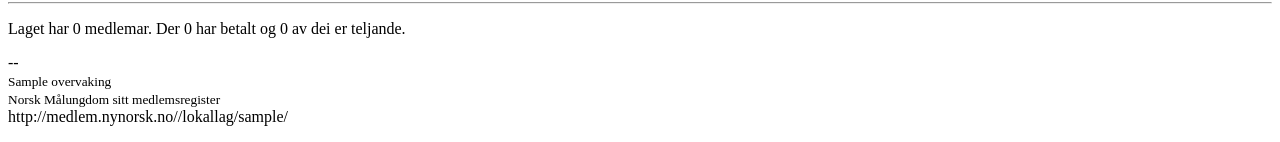
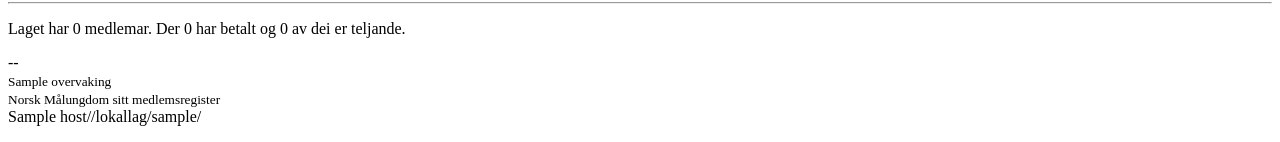
Before and after one commit to odinho/medlemssys, a Django app: template medlemssys/templates/epostar/lokallag_overvaking.html in a window 1280 px wide. Shown: the part 994-1136 px from the top of the page. Run offline with Django 3.2, Linux system fonts and the light colour scheme; tables that the repository leaves empty hold one stand-in row (values such as "Sample post"); the template is opened without the code that fills it: values that come from a table or form of the project are taken from there, most other values are stand-ins (such as "Sample title", 1, 10 or a date in 2020); parts of the project's set-up code (start-up, migrations or seed data) failed here and were passed over.

Commit message:
Fjern ein del NMU-hardkoding av URL/epost
Dette krev at du set DEFAULT_EMAIL og DEFAULT_HOST

```diff
--- a/medlemssys/config/settings/common.py
+++ b/medlemssys/config/settings/common.py
@@ -278,6 +278,8 @@ VERVETOPP = None
 
 # Used for allowing CORS, and where the ?next= redirector can point
 TRUSTED_EXTERNAL_DOMAINS = ['example.com']
+DEFAULT_HOST = ''
+DEFAULT_EMAIL = ''
 
 # Deprecated
 GIRO_CSV = os.path.join(ROOT_DIR, 'nmu-bet.csv')
--- a/medlemssys/config/settings/defaults.py
+++ b/medlemssys/config/settings/defaults.py
@@ -24,6 +24,7 @@ if DEBUG:
 
 # Hosts/domain names that are valid for this site
 ALLOWED_HOSTS = []
+DEFAULT_HOST = "https://example.com/"
 
 # Make this unique, and don't share it with anybody.
 SECRET_KEY = 'ENDRA_MEG-e!(o%l1myqy-v(ocxf*xkr)q#=l-^%yxgcod_uicne1wh5ggi1'
@@ -47,7 +48,8 @@ Adresse
 VERVETOPP = False # Exposes some data
 
 # Email
-DEFAULT_FROM_EMAIL = 'Medlemssys <noreply@medlemssys.s0.no>'
+DEFAULT_EMAIL = 'noreply@medlemssys.s0.no'
+DEFAULT_FROM_EMAIL = 'Medlemssys <{}>'.format(DEFAULT_EMAIL)
 EMAIL_SUBJECT_PREFIX = '[Medlemssys] '
 SERVER_EMAIL = DEFAULT_FROM_EMAIL
 
--- a/medlemssys/config/settings/local.py
+++ b/medlemssys/config/settings/local.py
@@ -11,6 +11,8 @@ Local settings
 from .common import *  # noqa
 
 VERVETOPP = True
+DEFAULT_EMAIL = 'test@example.com'
+DEFAULT_HOST = 'http://localhost'
 
 # DEBUG
 # ------------------------------------------------------------------------------
--- a/medlemssys/templates/admin/base_site.html
+++ b/medlemssys/templates/admin/base_site.html
@@ -10,7 +10,7 @@
         #nav_complete { display: inline-block; margin: 0 4px; }
         #nav_complete label { color: white; }
         .selected { background: #EDF3FE; }
-        /* .selected { background: url("http://medlem.nynorsk.no/static/admin/img/default-bg.gif") repeat-x #7CA0C7; color: white; }
+        /* .selected { background: url("/static/admin/img/default-bg.gif") repeat-x #7CA0C7; color: white; }
         #nav_table .selected a:link, #nav_table .selected a:visited, #nav_table .selected a { color: white; } */
         #nav_input { width: 270px; font-size: 16px; margin-top: -2px; margin-right: 5px; }
         #nav_table { width: 600px; background-color: white; color: black; position: absolute; z-index: 100; border: 2px solid white; outline: 1px solid #ccc; }
--- a/medlemssys/templates/epostar/lokallag_overvaking.html
+++ b/medlemssys/templates/epostar/lokallag_overvaking.html
@@ -4,7 +4,7 @@
 
 <h1>{{ lokallag }} medlemsliste</h1>
 
-<p>So, kva er endra dei siste {{ dagar }} dagane? <small>(ps, du finn <a href="http://medlem.nynorsk.no/{{ lokallag.listing }}">oppdaterte medlemslister i registeret</a>)</small>
+<p>So, kva er endra dei siste {{ dagar }} dagane? <small>(ps, du finn <a href="{{ host }}/{{ lokallag.listing }}">oppdaterte medlemslister i registeret</a>)</small>
 
 {% if nye_medlem %}
 
@@ -12,7 +12,7 @@
         {% with nye_medlem.0 as m  %}
         <h2>{{ m }} har meldt seg inn!</h2>
         <p>
-            {% if m.fodt %}{{ m.fornamn }} er fødd {{ m.fodt }}, rundt {{ m.alder }} år med andre ord. {% else %}Me veit ikkje kva årstal {{ m.fornamn }} er fødd. Dersom du veit, sei frå til <a href="mailto:skriv@nynorsk.no">skrivarstova</a>.{% endif %}
+            {% if m.fodt %}{{ m.fornamn }} er fødd {{ m.fodt }}, rundt {{ m.alder }} år med andre ord. {% else %}Me veit ikkje kva årstal {{ m.fornamn }} er fødd. Dersom du veit, sei frå til <a href="mailto:{{ email }}">skrivarstova</a>.{% endif %}
             Elles har {{ m.pronomen }} {{ m.har_betalt|yesno:"allereie betalt medlemspengar for i år – so ingen stress der.,framleis ikkje betalt medlemspengar for i år (det er iallfall ikkje registrert enno)." }}
             Kanhenda du kunne {% if m.epost %}senda ein epost (<a href="mailto:{{m.epost}}">{{m.epost}}</a>),{% endif %} {% if m.mobnr %}skriva ein liten SMS (<a href="sms:{{ m.mobnr }}">{{ m.mobnr }}</a>),{% endif %}{% if m.epost or m.mobnr %} eller {% endif %}ta personleg kontakt med {{ m.pronomen }} og ynskja velkomen? Folk ventar ofte litt kontakt når dei nettopp har meldt seg inn og er enkle å få med på ting. Ha noko lågterskel lagaktivitet klar og invitér {{ m.pronomen }}!</p>
         {% endwith %}
@@ -150,4 +150,4 @@
 
 <p>-- <br><small>{{ overvaking }}<br>
 Norsk Målungdom sitt medlemsregister</small><br>
-http://medlem.nynorsk.no/{{ lokallag.listing }}</p>
+{{ host }}/{{ lokallag.listing }}</p>
--- a/medlemssys/templates/epostar/lokallag_overvaking.txt
+++ b/medlemssys/templates/epostar/lokallag_overvaking.txt
@@ -2,5 +2,6 @@ Tips: les HTML-eposten, den er oppdatert.
 
 {{ lokallag }} oppdatering
 
+lenke: {{ host }}/{{ lokallag.listing }}
 --
 {{ overvaking }}
```
Also changed, not shown: medlemssys/statistikk/views.py (+9 -2 lines), 1 other file.
